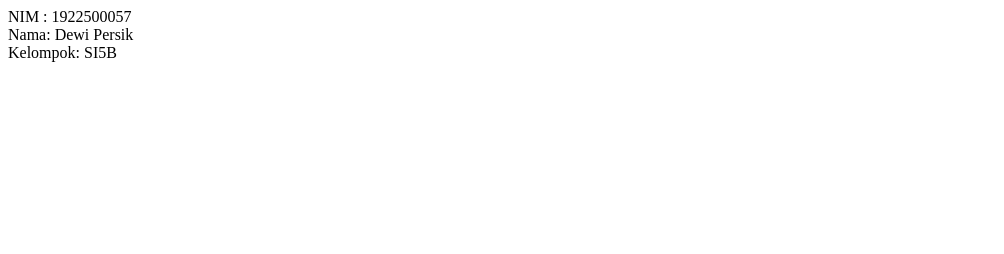
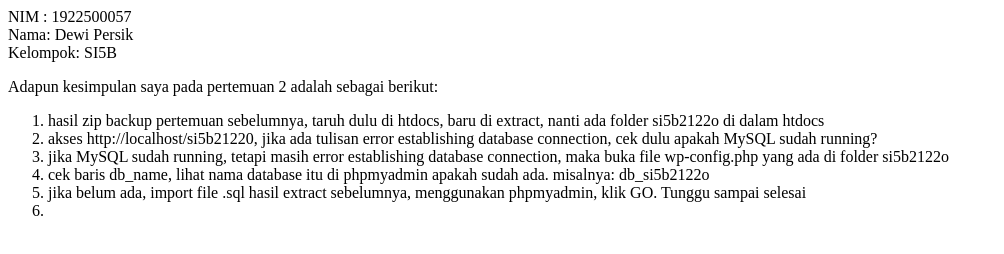
Before and after one commit to delaper/si5b2122o, a plain HTML site: page 2/index.html in a window 1280 px wide. Shown: the whole page, without its empty margins (0-1004 px from the left). Drawn offline with Linux system fonts and the light colour scheme.

Commit message:
Update index.html

```diff
--- a/2/index.html
+++ b/2/index.html
@@ -1,3 +1,14 @@
 NIM : 1922500057<br>
 Nama: Dewi Persik<br>
 Kelompok: SI5B<br>
+
+<p>Adapun kesimpulan saya pada pertemuan 2 adalah sebagai berikut:</p>
+
+<ol>
+  <li>hasil zip backup pertemuan sebelumnya, taruh dulu di htdocs, baru di extract, nanti ada folder si5b2122o di dalam htdocs</li>
+  <li>akses http://localhost/si5b21220, jika ada tulisan error establishing database connection, cek dulu apakah MySQL sudah running?</li>
+  <li>jika MySQL sudah running, tetapi masih error establishing database connection, maka buka file wp-config.php yang ada di folder si5b2122o</li>
+  <li>cek baris db_name, lihat nama database itu di phpmyadmin apakah sudah ada. misalnya: db_si5b2122o</li>
+  <li>jika belum ada, import file .sql hasil extract sebelumnya, menggunakan phpmyadmin, klik GO. Tunggu sampai selesai</li>
+  <li></li>
+</ol>
```
